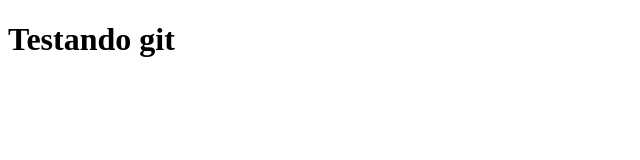
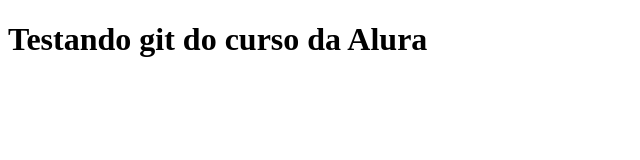
Before and after one commit to rodriguesrenato61/alura-git, a plain HTML site: page index.html in a window 1280 px wide. Shown: the whole page, without its empty margins (0-640 px from the left). Drawn offline with Linux system fonts and the light colour scheme.

```diff
--- a/index.html
+++ b/index.html
@@ -5,6 +5,6 @@
 		<title>Teste Git</title>
 	</head>
 	<body>
-		<h1>Testando git</h1>
+		<h1>Testando git do curso da Alura</h1>
 	</body>
 </html>
```
